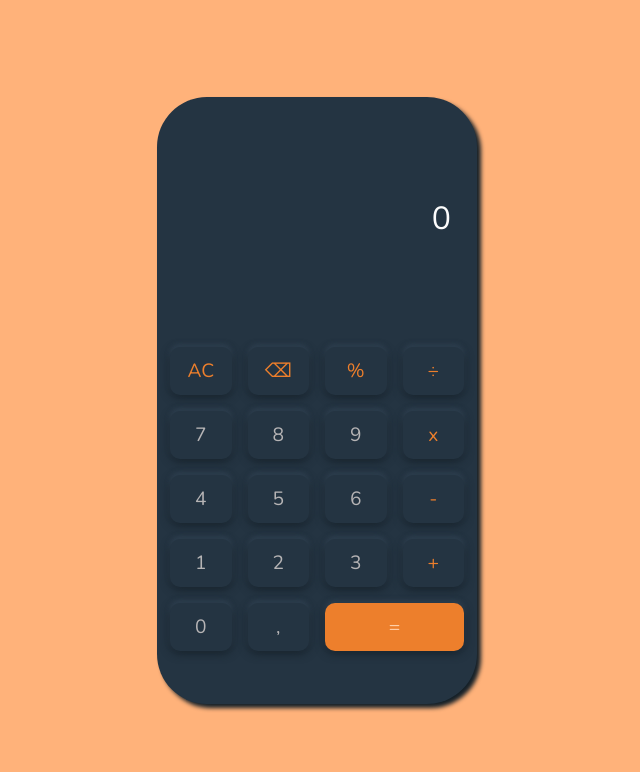
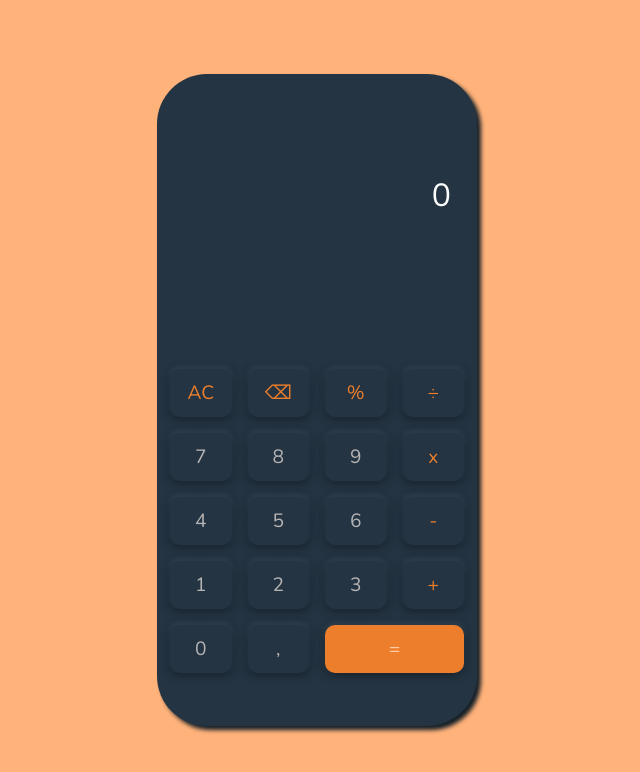
Before and after one commit to Cristlopezr/React-simple-calculator, a React (Vite) app: page / in a window 1280 px wide. Shown: the top 772 px of the page, without its empty margins (323-963 px from the left). Built offline with nearby package versions, Linux system fonts and the light colour scheme.

Commit message:
screen size fixed and docs folder updated

```diff
--- a/src/styles.css
+++ b/src/styles.css
@@ -56,10 +56,11 @@ body {
 .screen__result {
 	font-size: 2rem;
 	margin: 0 0 2.875rem 0;
+	min-height: 5.5rem;
 }
 
 .screen__operation {
-	min-height: 28px;
+	min-height: 1.75rem;
 	color: var(--operation-text-color);
 	font-size: 1.3rem;
 	margin: 0;
@@ -79,7 +80,8 @@ body {
 	font-size: 1.2rem;
 	border-radius: 10px;
 	border: none;
-	box-shadow: 0px 2px 10px var(--btn-shadow-bottom-color), 0px -2px 5px var(--btn-shadow-top-color);
+	box-shadow: 0px 2px 10px var(--btn-shadow-bottom-color),
+		0px -2px 5px var(--btn-shadow-top-color);
 	outline: transparent;
 	transition: outline-color 0.5s;
 }
```
Also changed, not shown: 3 other files (tests, documents, lock files or other folders).
